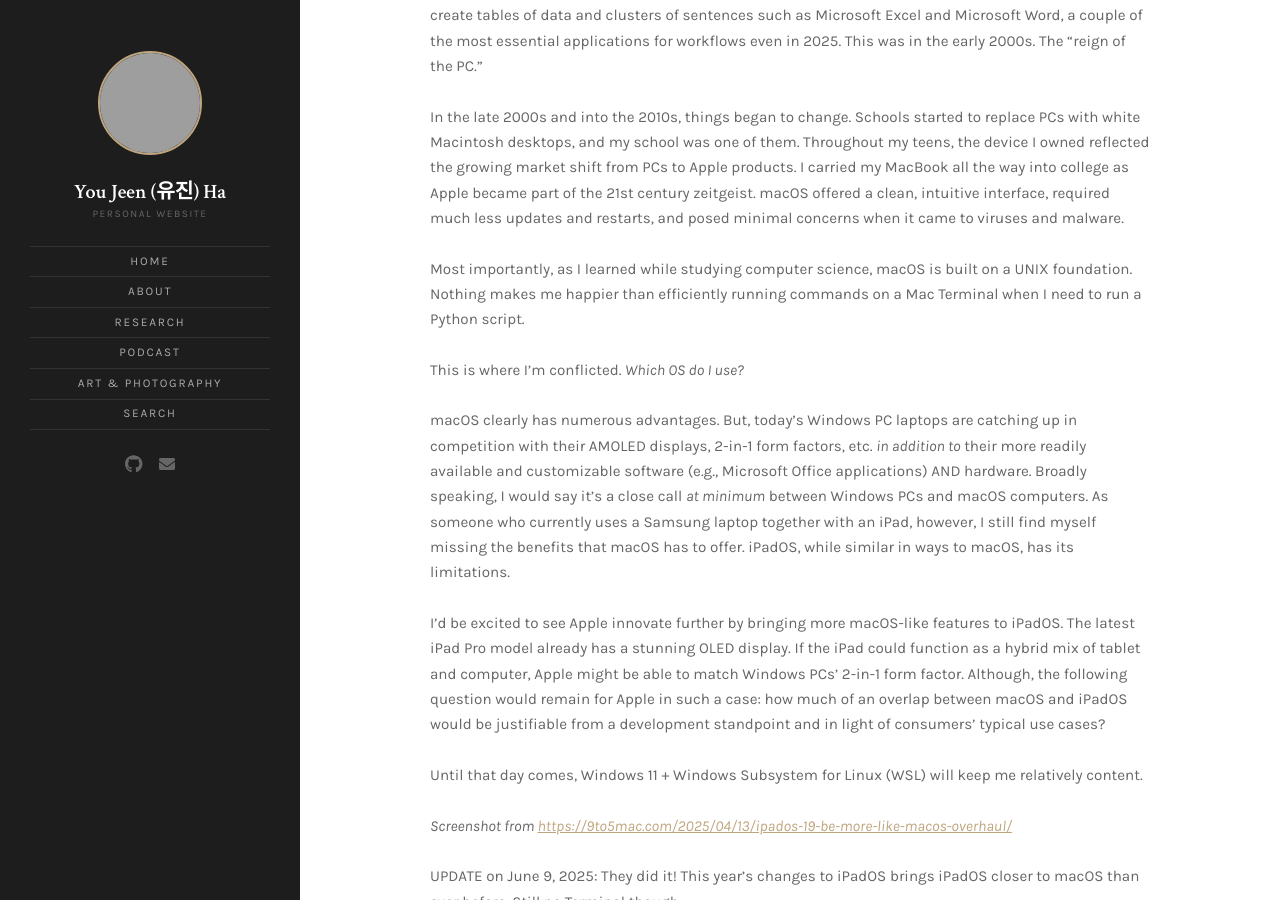
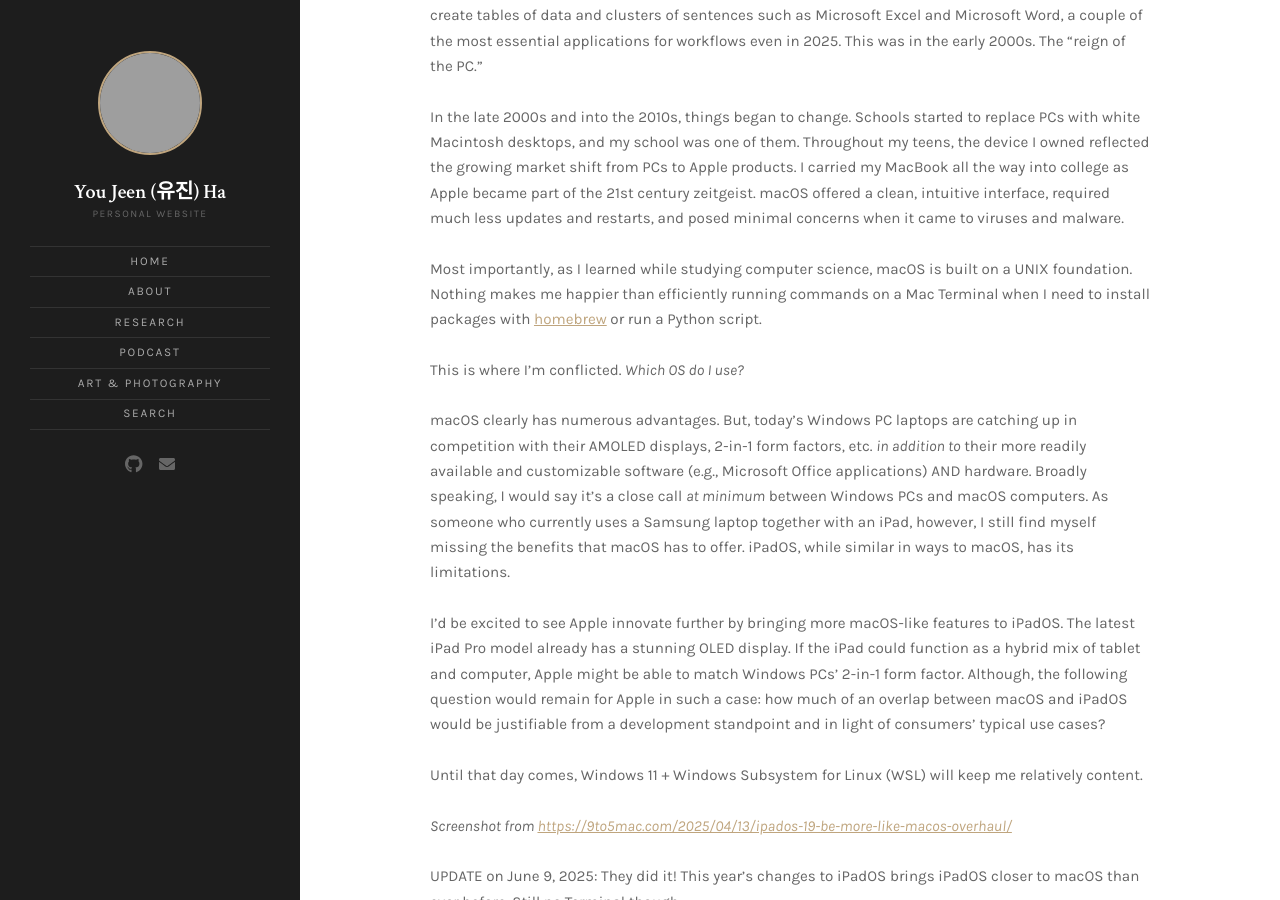
Before and after one commit to hyoujeen/hyoujeen.github.io, a Jekyll site: the page built from _posts/2025-06-08-could-ipados-become-more-like-macos.md, in a window 1280 px wide and 900 px high, scrolled down 1162 px, cut to the strip 0-900 px from the top of the window. Built offline with Jekyll 4.4.1, drawn with Linux system fonts in a browser that asks for light colours; grey boxes are pictures that could not be loaded.

Commit message:
Update 2025-06-08-could-ipados-become-more-like-macos.md

```diff
--- a/_posts/2025-06-08-could-ipados-become-more-like-macos.md
+++ b/_posts/2025-06-08-could-ipados-become-more-like-macos.md
@@ -12,7 +12,7 @@ When I was a young girl, I often logged into my family's bulky desktop monitor-k
 
 In the late 2000s and into the 2010s, things began to change. Schools started to replace PCs with white Macintosh desktops, and my school was one of them. Throughout my teens, the device I owned reflected the growing market shift from PCs to Apple products. I carried my MacBook all the way into college as Apple became part of the 21st century zeitgeist. macOS offered a clean, intuitive interface, required much less updates and restarts, and posed minimal concerns when it came to viruses and malware.
 
-Most importantly, as I learned while studying computer science, macOS is built on a UNIX foundation. Nothing makes me happier than efficiently running commands on a Mac Terminal when I need to run a Python script.
+Most importantly, as I learned while studying computer science, macOS is built on a UNIX foundation. Nothing makes me happier than efficiently running commands on a Mac Terminal when I need to install packages with [homebrew](https://brew.sh){:target="_blank"} or run a Python script.
 
 This is where I'm conflicted. <i>Which OS do I use?</i>
 
```
